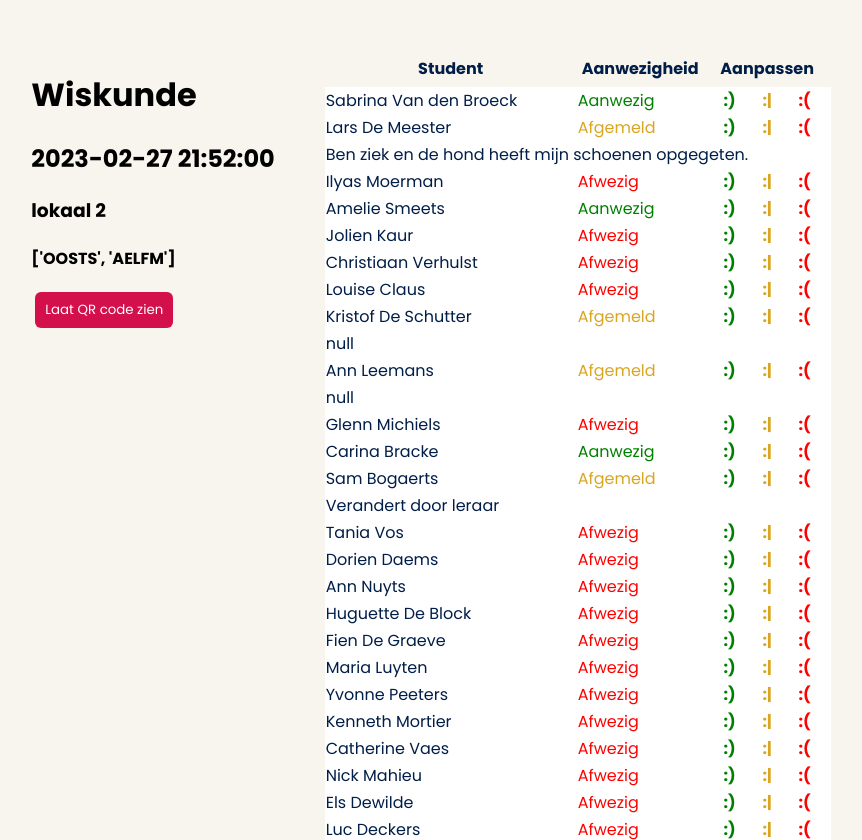
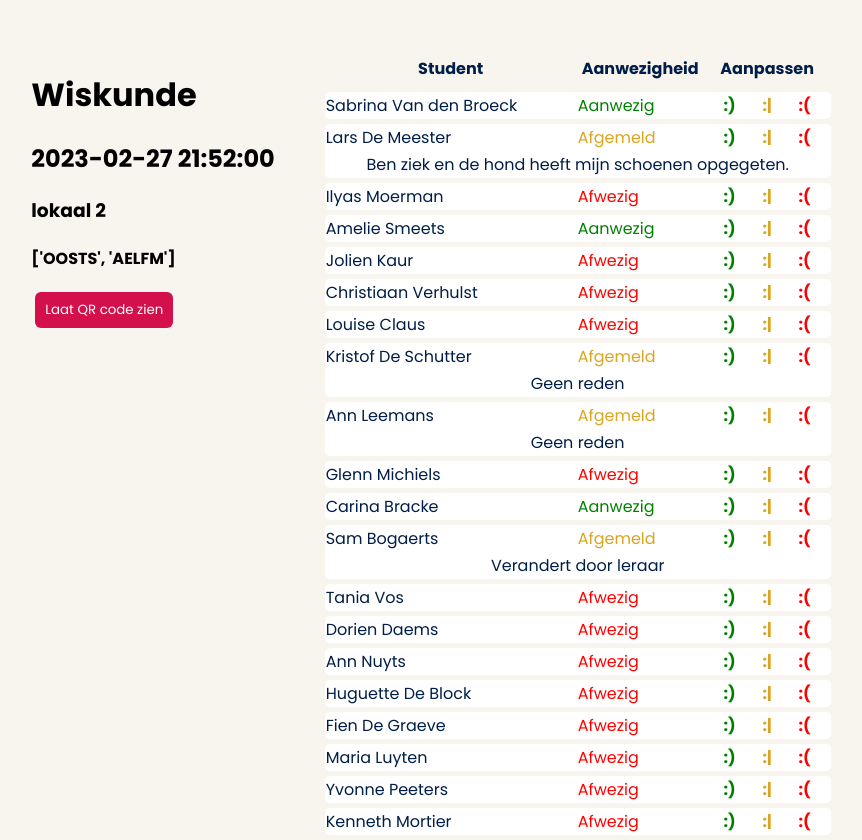
Before and after one commit to zasha-0925315/Werkplaats3, a Flask app: page /meeting/1 in a window 1280 px wide. Shown: the part 75-915 px from the top of the page, without its empty margins (209-1071 px from the left). Run offline with Flask 2, Linux system fonts and the light colour scheme; the visitor is signed in with stand-in values (Sample User, id 1); data comes from the database, SQL or seed files in the repository; both versions use the stored data as it was after the commit.

Commit message:
docent kan de reden zien van de afmelding

```diff
--- a/lib/presence.py
+++ b/lib/presence.py
@@ -40,13 +40,14 @@
     def update_presence(self, json_data):
         try:
             json_presence = json_data["presence"]
+            json_reden = json_data["reason"]
             json_student = json_data["student"]
             json_meeting = json_data["meeting"]
             conn = sqlite3.connect(self.db_file)
             cursor = conn.cursor()
 
-            cursor.execute(f"UPDATE aanwezigheid SET aanwezigheid = ? "
-                           f"WHERE student = ? AND meeting = ?", (json_presence, json_student, json_meeting))
+            cursor.execute(f"UPDATE aanwezigheid SET aanwezigheid = ?, afgemeld_reden = ? "
+                           f"WHERE student = ? AND meeting = ?", (json_presence, json_reden, json_student, json_meeting))
             conn.commit()
             conn.close()
 
--- a/static/meeting.css
+++ b/static/meeting.css
@@ -13,6 +13,7 @@
 
 #meeting_table tr {
     display: flex;
+    margin-bottom: 5px;
 }
 
 #meeting_table td:nth-child(1), #meeting_table th:nth-child(1) {
@@ -90,7 +91,10 @@
 }
 
 .afgemeld_reason {
+    display: flex;
+    justify-content: center;
     flex-basis: 100%;
+    height: fit-content;
 }
 
 @media (pointer:coarse) {
--- a/static/meeting.js
+++ b/static/meeting.js
@@ -24,6 +24,9 @@
                 meetingInfo.replaceChildren()
                 while ( student_count < presence_length) {
                     let afgemeld_reason = data["presence_list"][student_count]["afgemeld reason"]
+                    if (afgemeld_reason === null) {
+                        afgemeld_reason = "Geen reden"
+                    }
                     let student_name = "<td>" + data["presence_list"][student_count]["first name"] + " " + data["presence_list"][student_count]["last name"] + "</td>"
                     let student_afwezig = "<td class='no_presence'>Afwezig</td>"
                     let student_aanwezig = "<td class='yes_presence'>Aanwezig</td>"
@@ -76,7 +79,8 @@
                             body : JSON.stringify( {
                                 'presence' : presence,
                                 'meeting' : data["presence_list"][student]["meeting"],
-                                'student' : data["presence_list"][student]["student"]
+                                'student' : data["presence_list"][student]["student"],
+                                'reason' : "Verandert door leraar"
                             }),
                             headers: {
                             'Content-type': 'application/json'
@@ -90,7 +94,7 @@
     } catch (e) {
         console.log("Some error with fetching JSON from meeting server: " + e)
     } finally {
-        setTimeout(get_meeting, 500000000)
+        setTimeout(get_meeting, 5000)
     }
 }
 document.addEventListener('DOMContentLoaded', get_meeting)
--- a/static/table.css
+++ b/static/table.css
@@ -18,17 +18,10 @@
 
 tr {
     background-color: var(--white);
+    border-radius: 5px;
 }
 
 tr td th{
     background-color: transparent;
     padding: 5px;
 }
-
-tr td:first-child {
-    border-radius: 6px 0 0 0;
-}
-
-tr td:last-child {
-    border-radius: 0 6px 6px 0;
-}
--- a/static/unselect_radio_button.js
+++ /dev/null
@@ -1,6 +0,0 @@
-let radios = document.getElementsByTagName('input');
-      for(i = 0; i < radios.length; i++) {
-        radios[i].onclick = function(e) {
-          this.checked = !this.checked;
-        }
-      }
```
Also changed, not shown: databases/demo_data.db.
